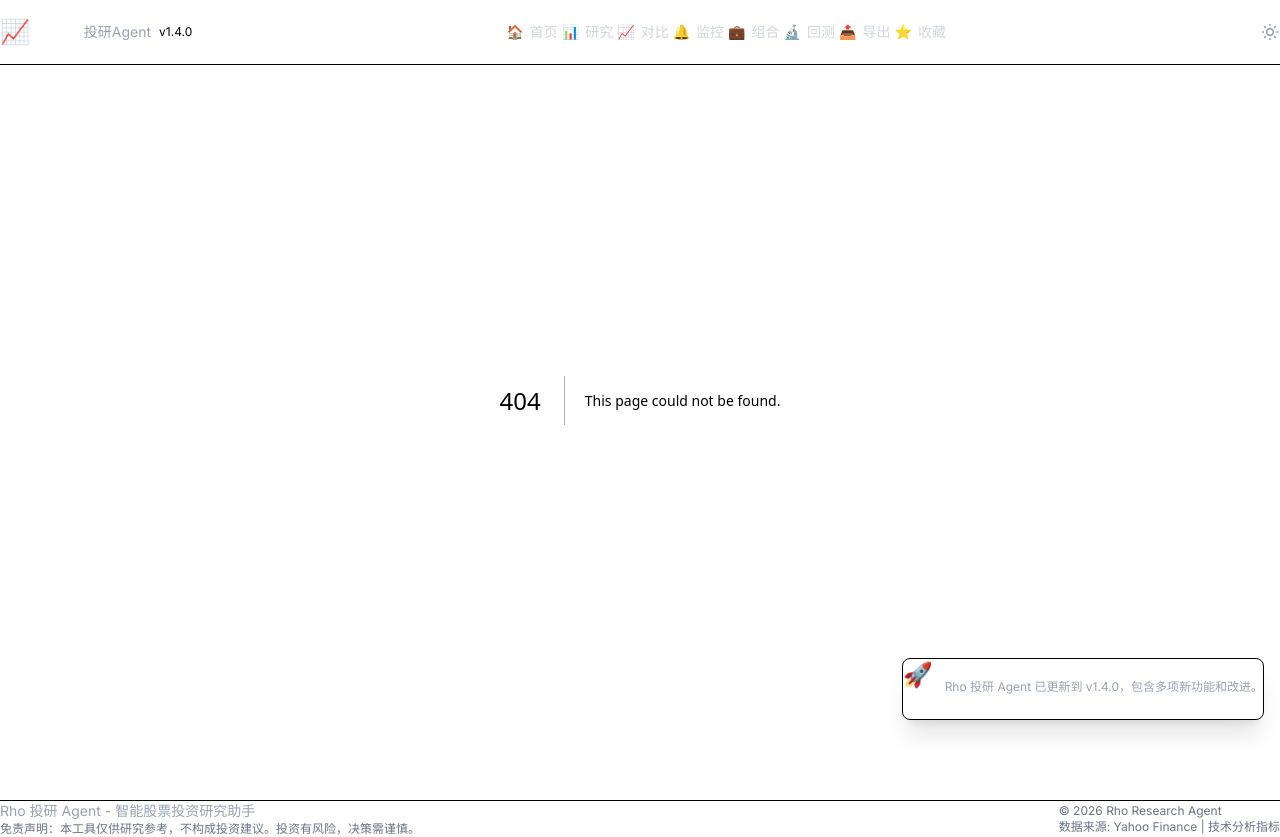
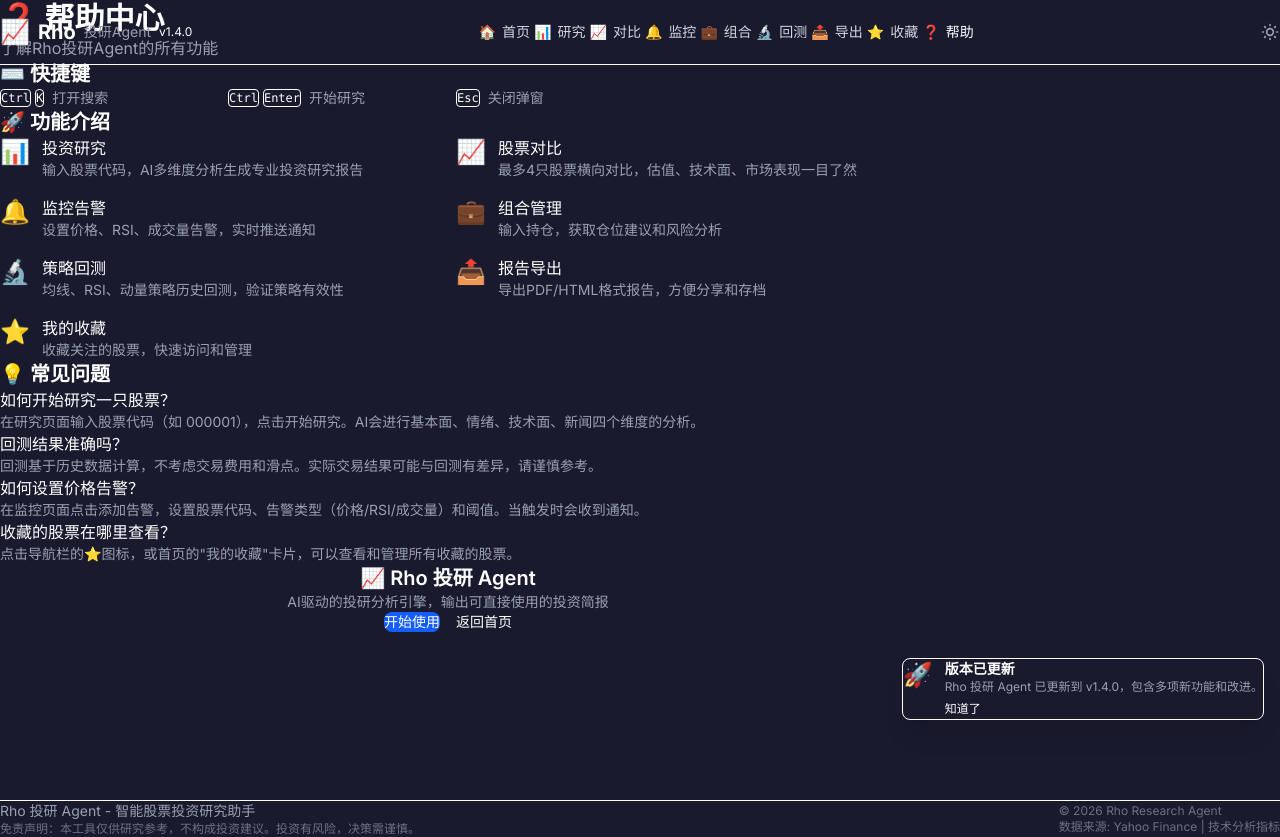
Before and after one commit to Xues-idiot/investment-research-agent, a Next.js app in the folder frontend/: page /help in a window 1280 px wide. Before the commit this address had no page. Built offline with nearby package versions, Linux system fonts and the light colour scheme.

Commit message:
feat(新功能): 添加帮助文档页面
- 新增 /help 帮助中心页面
- 快捷键说明
- 功能介绍
- 常见问题FAQ
- 添加到导航栏和首页

```diff
--- /dev/null
+++ b/frontend/src/app/help/page.tsx
@@ -0,0 +1,192 @@
+'use client';
+
+import { motion } from 'framer-motion';
+import Link from 'next/link';
+
+const shortcuts = [
+  { keys: ['Ctrl', 'K'], description: '打开搜索' },
+  { keys: ['Ctrl', 'Enter'], description: '开始研究' },
+  { keys: ['Esc'], description: '关闭弹窗' },
+];
+
+const features = [
+  {
+    icon: '📊',
+    title: '投资研究',
+    description: '输入股票代码，AI多维度分析生成专业投资研究报告',
+    link: '/research',
+  },
+  {
+    icon: '📈',
+    title: '股票对比',
+    description: '最多4只股票横向对比，估值、技术面、市场表现一目了然',
+    link: '/compare',
+  },
+  {
+    icon: '🔔',
+    title: '监控告警',
+    description: '设置价格、RSI、成交量告警，实时推送通知',
+    link: '/monitor',
+  },
+  {
+    icon: '💼',
+    title: '组合管理',
+    description: '输入持仓，获取仓位建议和风险分析',
+    link: '/portfolio',
+  },
+  {
+    icon: '🔬',
+    title: '策略回测',
+    description: '均线、RSI、动量策略历史回测，验证策略有效性',
+    link: '/backtest',
+  },
+  {
+    icon: '📤',
+    title: '报告导出',
+    description: '导出PDF/HTML格式报告，方便分享和存档',
+    link: '/exports',
+  },
+  {
+    icon: '⭐',
+    title: '我的收藏',
+    description: '收藏关注的股票，快速访问和管理',
+    link: '/favorites',
+  },
+];
+
+const faqs = [
+  {
+    q: '如何开始研究一只股票？',
+    a: '在研究页面输入股票代码（如 000001），点击开始研究。AI会进行基本面、情绪、技术面、新闻四个维度的分析。',
+  },
+  {
+    q: '回测结果准确吗？',
+    a: '回测基于历史数据计算，不考虑交易费用和滑点。实际交易结果可能与回测有差异，请谨慎参考。',
+  },
+  {
+    q: '如何设置价格告警？',
+    a: '在监控页面点击添加告警，设置股票代码、告警类型（价格/RSI/成交量）和阈值。当触发时会收到通知。',
+  },
+  {
+    q: '收藏的股票在哪里查看？',
+    a: '点击导航栏的⭐图标，或首页的"我的收藏"卡片，可以查看和管理所有收藏的股票。',
+  },
+];
+
+export default function HelpPage() {
+  return (
+    <div className="min-h-screen bg-background-500">
+      <div className="max-w-4xl mx-auto px-4 py-8">
+        {/* Header */}
+        <motion.div
+          initial={{ opacity: 0, y: 20 }}
+          animate={{ opacity: 1, y: 0 }}
+          className="mb-8"
+        >
+          <h1 className="text-3xl font-bold text-white mb-2">❓ 帮助中心</h1>
+          <p className="text-gray-400">了解Rho投研Agent的所有功能</p>
+        </motion.div>
+
+        {/* Quick Start */}
+        <motion.div
+          initial={{ opacity: 0, y: 20 }}
+          animate={{ opacity: 1, y: 0 }}
+          transition={{ delay: 0.1 }}
+          className="mb-8"
+        >
+          <h2 className="text-xl font-semibold text-white mb-4">⌨️ 快捷键</h2>
+          <div className="bg-background-600 rounded-lg p-4">
+            <div className="grid grid-cols-2 md:grid-cols-4 gap-4">
+              {shortcuts.map((s) => (
+                <div key={s.description} className="flex items-center gap-2">
+                  <div className="flex gap-1">
+                    {s.keys.map((k) => (
+                      <kbd
+                        key={k}
+                        className="px-2 py-1 bg-background-500 rounded text-xs text-white border border-background-400"
+                      >
+                        {k}
+                      </kbd>
+                    ))}
+                  </div>
+                  <span className="text-gray-400 text-sm">{s.description}</span>
+                </div>
+              ))}
+            </div>
+          </div>
+        </motion.div>
+
+        {/* Features */}
+        <motion.div
+          initial={{ opacity: 0, y: 20 }}
+          animate={{ opacity: 1, y: 0 }}
+          transition={{ delay: 0.2 }}
+          className="mb-8"
+        >
+          <h2 className="text-xl font-semibold text-white mb-4">🚀 功能介绍</h2>
+          <div className="grid md:grid-cols-2 gap-4">
+            {features.map((f) => (
+              <Link
+                key={f.link}
+                href={f.link}
+                className="bg-background-600 rounded-lg p-4 hover:bg-background-500 transition-colors group"
+              >
+                <div className="flex items-start gap-3">
+                  <span className="text-2xl">{f.icon}</span>
+                  <div>
+                    <h3 className="text-white font-medium group-hover:text-blue-400 transition-colors">
+                      {f.title}
+                    </h3>
+                    <p className="text-gray-400 text-sm mt-1">{f.description}</p>
+                  </div>
+                </div>
+              </Link>
+            ))}
+          </div>
+        </motion.div>
+
+        {/* FAQ */}
+        <motion.div
+          initial={{ opacity: 0, y: 20 }}
+          animate={{ opacity: 1, y: 0 }}
+          transition={{ delay: 0.3 }}
+          className="mb-8"
+        >
+          <h2 className="text-xl font-semibold text-white mb-4">💡 常见问题</h2>
+          <div className="space-y-3">
+            {faqs.map((faq) => (
+              <div
+                key={faq.q}
+                className="bg-background-600 rounded-lg p-4"
+              >
+                <h3 className="text-white font-medium mb-2">{faq.q}</h3>
+                <p className="text-gray-400 text-sm">{faq.a}</p>
+              </div>
+            ))}
+          </div>
+        </motion.div>
+
+        {/* About */}
+        <motion.div
+          initial={{ opacity: 0, y: 20 }}
+          animate={{ opacity: 1, y: 0 }}
+          transition={{ delay: 0.4 }}
+          className="bg-background-600 rounded-lg p-6 text-center"
+        >
+          <h2 className="text-xl font-semibold text-white mb-2">📈 Rho 投研 Agent</h2>
+          <p className="text-gray-400 text-sm mb-4">
+            AI驱动的投研分析引擎，输出可直接使用的投资简报
+          </p>
+          <div className="flex justify-center gap-4 text-sm">
+            <Link href="/research" className="px-4 py-2 bg-blue-600 hover:bg-blue-700 text-white rounded-lg transition-colors">
+              开始使用
+            </Link>
+            <Link href="/" className="px-4 py-2 bg-background-500 hover:bg-background-400 text-white rounded-lg transition-colors">
+              返回首页
+            </Link>
+          </div>
+        </motion.div>
+      </div>
+    </div>
+  );
+}
--- a/frontend/src/app/page.tsx
+++ b/frontend/src/app/page.tsx
@@ -62,6 +62,13 @@
     title: '我的收藏',
     description: '管理关注的股票，快速访问研究页面',
     color: 'from-yellow-500 to-orange-500',
+  },
+  {
+    href: '/help',
+    icon: '❓',
+    title: '使用帮助',
+    description: '快捷键、功能介绍、常见问题',
+    color: 'from-gray-500 to-slate-500',
   },
 ];
 
--- a/frontend/src/components/Navbar.tsx
+++ b/frontend/src/components/Navbar.tsx
@@ -15,6 +15,7 @@
   { href: '/backtest', label: '回测', icon: '🔬' },
   { href: '/exports', label: '导出', icon: '📤' },
   { href: '/favorites', label: '收藏', icon: '⭐' },
+  { href: '/help', label: '帮助', icon: '❓' },
 ];
 
 export default function Navbar() {
```
